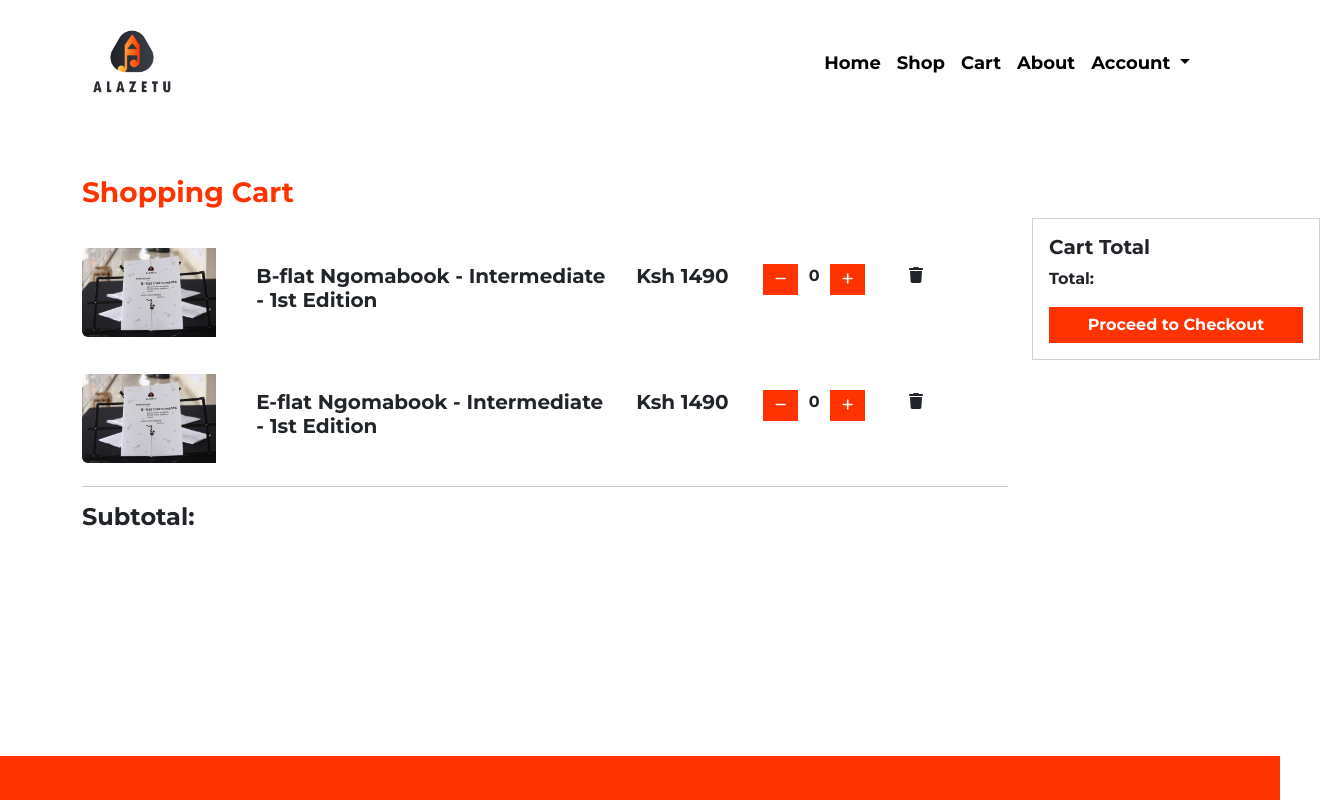
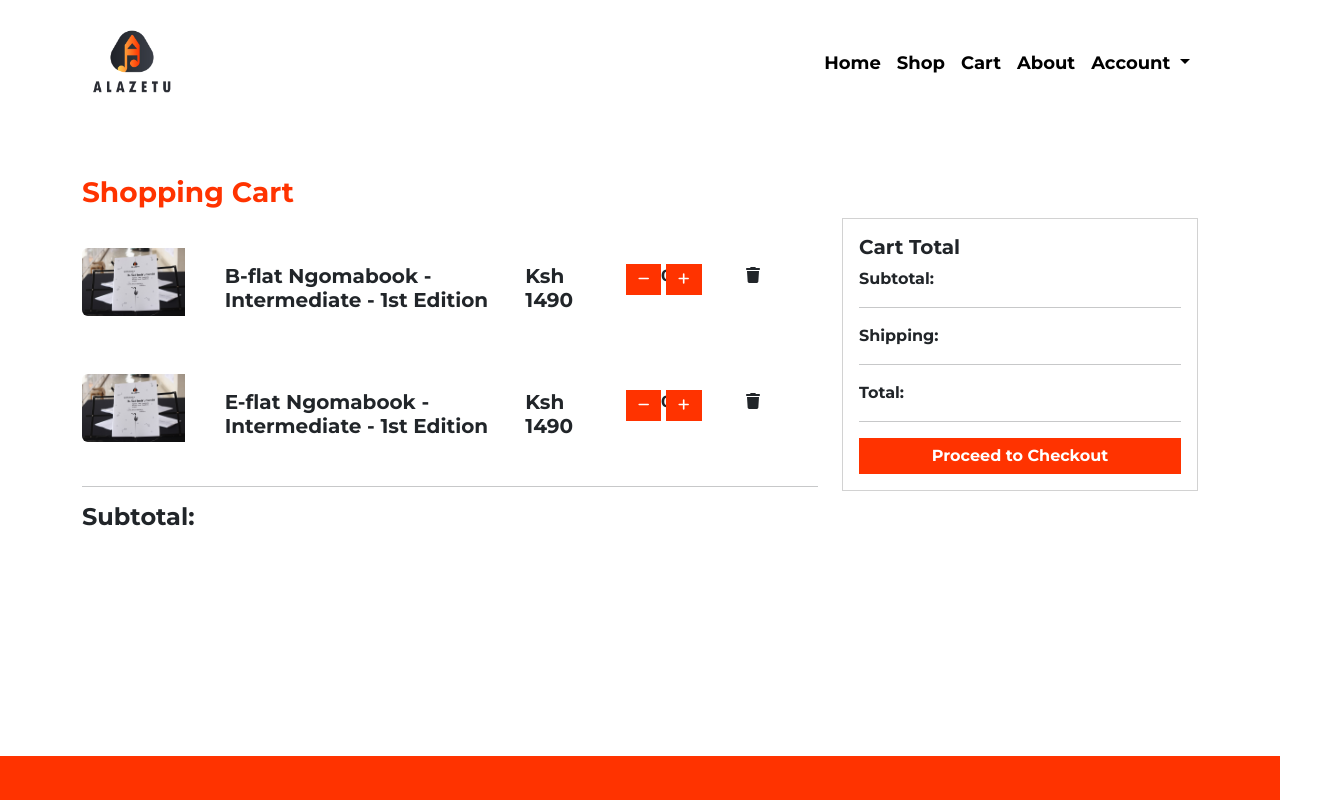
Before and after one commit to Timmutegi/alazetu-web-app, an Angular app: page /cart in a window 1280 px wide. Shown: the top 800 px of the page, 1320 px wide, since content can reach past the window. Built offline with nearby package versions, Linux system fonts and the light colour scheme.

Commit message:
Added fields to checkout section

```diff
--- a/src/app/components/cart/cart.component.html
+++ b/src/app/components/cart/cart.component.html
@@ -2,18 +2,23 @@
 <div class="container">
     <h3>Shopping Cart</h3>
     <div class="row">
-        <div class="col-md-10 mb-5">
+        <div class="col-md-8 mb-5">
             <div *ngFor="let product of products">
                 <app-cart-item name={{product.name}} cost={{product.cost}}></app-cart-item>
             </div>
             <hr>
-            <h4>Subtotal:</h4>
+            <h4>Subtotal: </h4>
         </div>
-        <div class="col-md-2 checkout">
-            <div class="card" style="width: 18rem">
+        <div class="col-md-4 checkout">
+            <div class="card">
                 <div class="card-body">
                     <h5 class="card-title">Cart Total</h5>
+                    <p class="card-text">Subtotal:</p>
+                    <hr>
+                    <p class="card-text">Shipping:</p>
+                    <hr>
                     <p class="card-text">Total:</p>
+                    <hr>
                     <div class="d-grid">
                         <button type="button" routerLink="/checkout" class="btn btn-primary btn-block">
                             Proceed to Checkout
```
